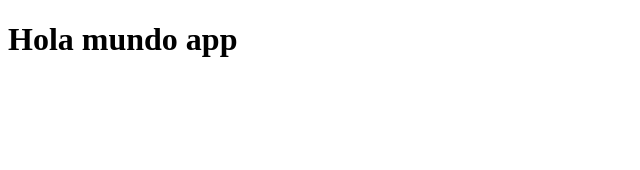
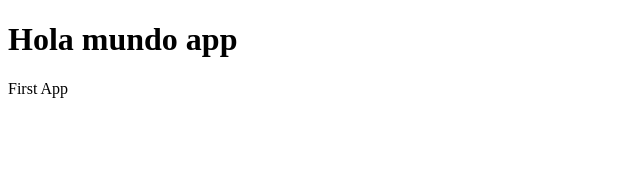
Before and after one commit to alicia-granados/MERN-EXPERIMENTS, a React (Vite) app in the folder 06-counter-react-vite/: page / in a window 1280 px wide. Shown: the top 170 px of the page, without its empty margins (0-640 px from the left). Built offline with nearby package versions, Linux system fonts and the light colour scheme.

Commit message:
✨ feat:Nuevo componente

```diff
--- /dev/null
+++ b/06-counter-react-vite/src/FirstApp.jsx
@@ -0,0 +1,9 @@
+const FirstApp = () => {
+  return (
+    <div>
+      First App
+    </div>
+  )
+}
+
+export default FirstApp
--- a/06-counter-react-vite/src/main.jsx
+++ b/06-counter-react-vite/src/main.jsx
@@ -1,9 +1,11 @@
 import React from 'react'
 import ReactDOM from 'react-dom/client';
 import HelloWorldApp from './HelloWorldApp';
+import FirstApp from './FirstApp';
 
 ReactDOM.createRoot( document.getElementById('root') ).render(
     <React.StrictMode>
         <HelloWorldApp />
+        <FirstApp/>
     </React.StrictMode>
 );
```
